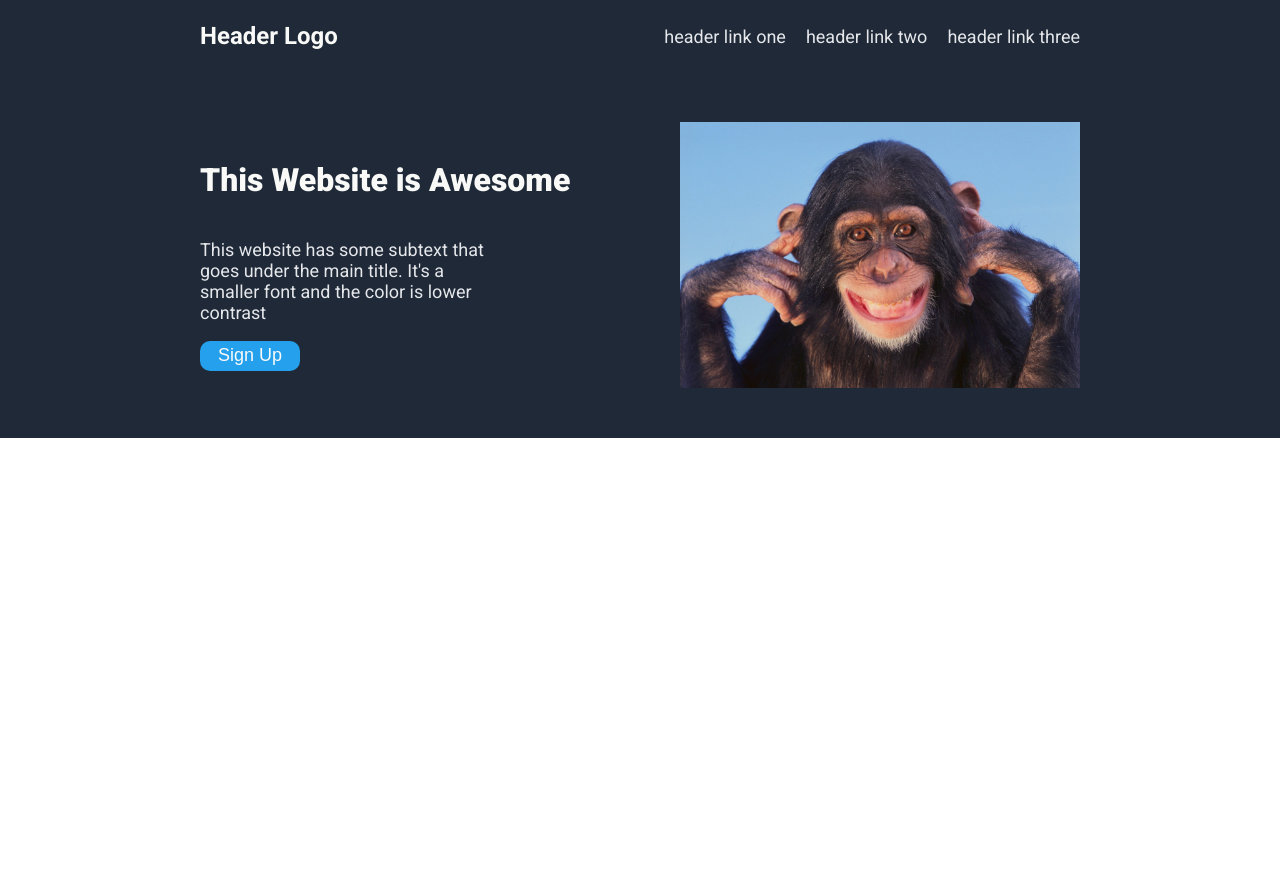
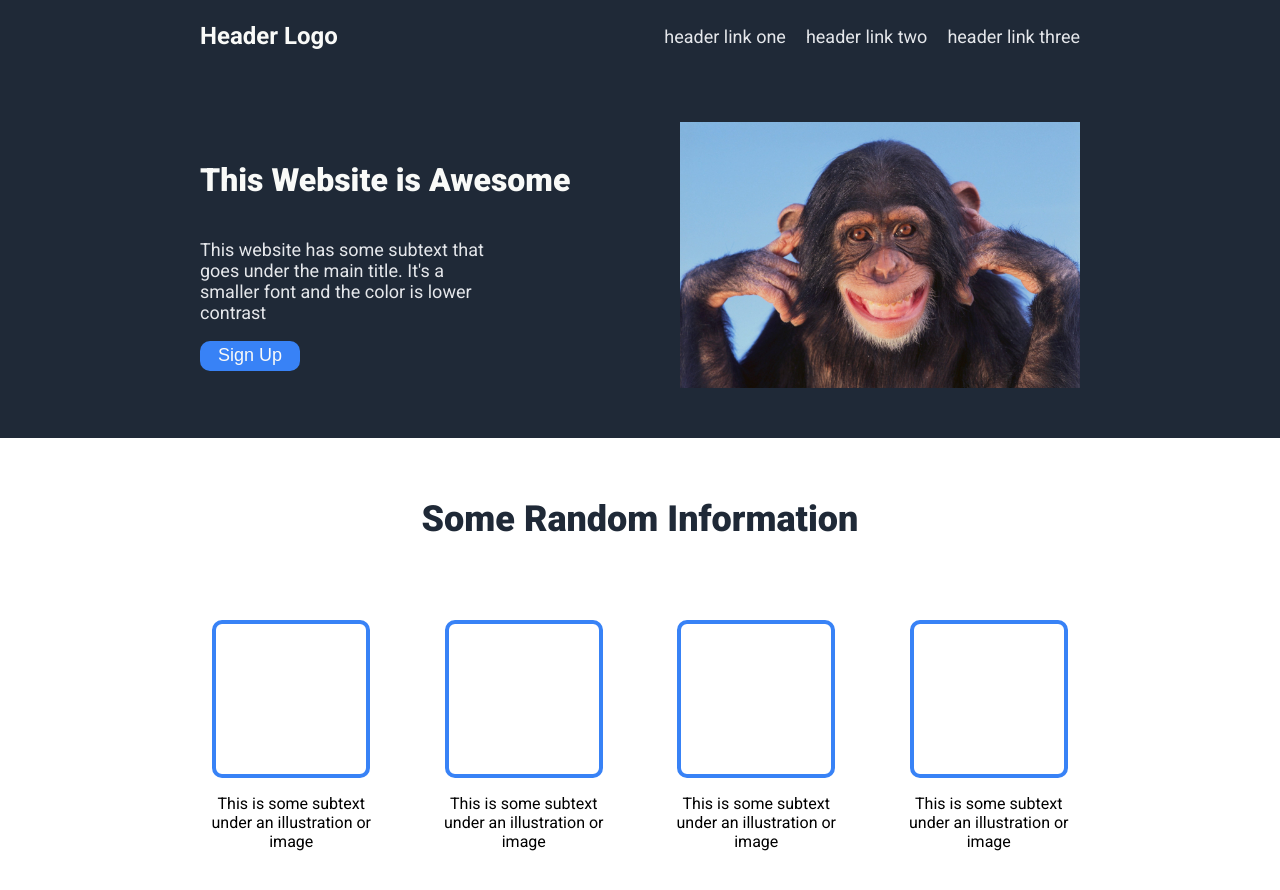
Before and after one commit to predragtosicc/landing-page, a plain HTML site: page index.html in a window 1280 px wide. Before the commit the page ends 800 px from the top, so only its background shows below. Drawn offline with Linux system fonts and the light colour scheme.

Commit message:
Added extra information section and styled it

```diff
--- a/index.html
+++ b/index.html
@@ -31,13 +31,33 @@
                 <div class="text-image">
                     <div class="text-div">
                         <h1>This Website is Awesome</h1>
-                        <p>This website has some subtext that goes under the main title. It's a smaller font and the color is lower contrast</p>
+                        <p class="hero-text">This website has some subtext that goes under the main title. It's a smaller font and the color is lower contrast</p>
                         <button class="sign-up">Sign Up</button>
                     </div>
                     <img src="images/GettyImages-78777891-scaled.jpg" alt="image of a monkey">
                 </div>
             </div>
-            <div class="info"></div>
+            <div class="info">
+                <h2 class="info-header">Some Random Information</h2>
+                <div class="box-container">
+                    <div class="box-text">
+                        <div class="box"></div>
+                        <p class="info-text">This is some subtext under an illustration or image</p>
+                    </div>
+                    <div class="box-text">
+                        <div class="box"></div>
+                        <p class="info-text">This is some subtext under an illustration or image</p>
+                    </div>
+                    <div class="box-text">
+                        <div class="box"></div>
+                        <p class="info-text">This is some subtext under an illustration or image</p>
+                    </div>
+                    <div class="box-text">
+                        <div class="box"></div>
+                        <p class="info-text">This is some subtext under an illustration or image</p>
+                    </div>
+                </div>
+            </div>
             <div class="quote"></div>
             <div class="call-to-action"></div>
         </div>
--- a/style.css
+++ b/style.css
@@ -68,7 +68,7 @@ h1 {
     color: #F9FAF8;
 }
 
-p {
+.hero-text {
     font-size: 18px;
     color: #E5E7EB;
     width: 300px;
@@ -80,6 +80,47 @@ p {
     border-radius: 10px;
     border: none;
     font-size: 18px;
-    background-color: #24A0ED;
+    background-color: #3882F6;
     color: #F9FAF8;
 }
+
+.info {
+    display: flex;
+    padding: 30px 200px;
+    flex-direction: column;
+    justify-content: center;
+    align-items: center;
+}
+
+.info-header {
+    font-size: 36px;
+    font-weight: 900;
+    color: #1F2937;
+}
+
+.box-container {
+    margin-top: 50px;
+    display: flex;
+    justify-content: center;
+    align-items: center;
+    gap: 50px;
+}
+
+.box-text{
+    display: flex;
+    flex-direction: column;
+    flex-wrap: wrap;
+    justify-content: center;
+    align-items: center;
+}
+
+.box {
+    width: 150px;
+    height: 150px;
+    border: 4px solid #3882f6;
+    border-radius: 10px;
+}
+
+.box-text {
+    text-align: center;
+}
```
